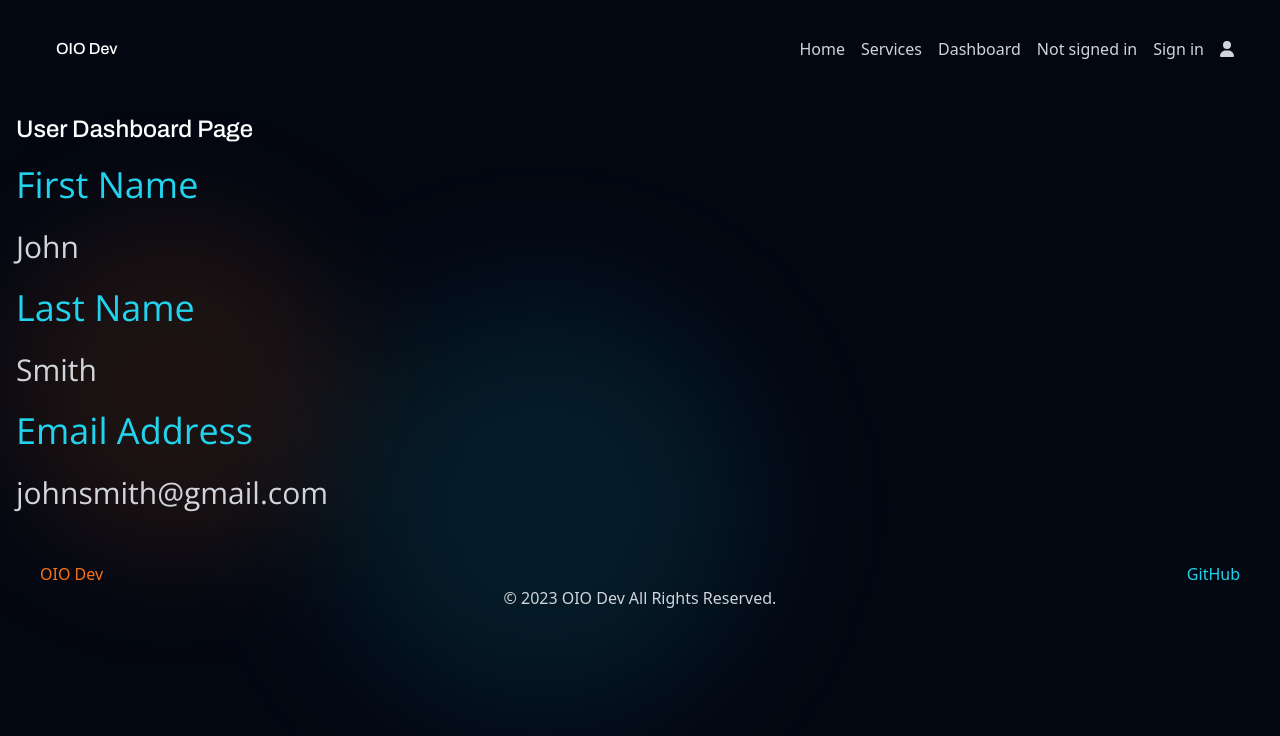
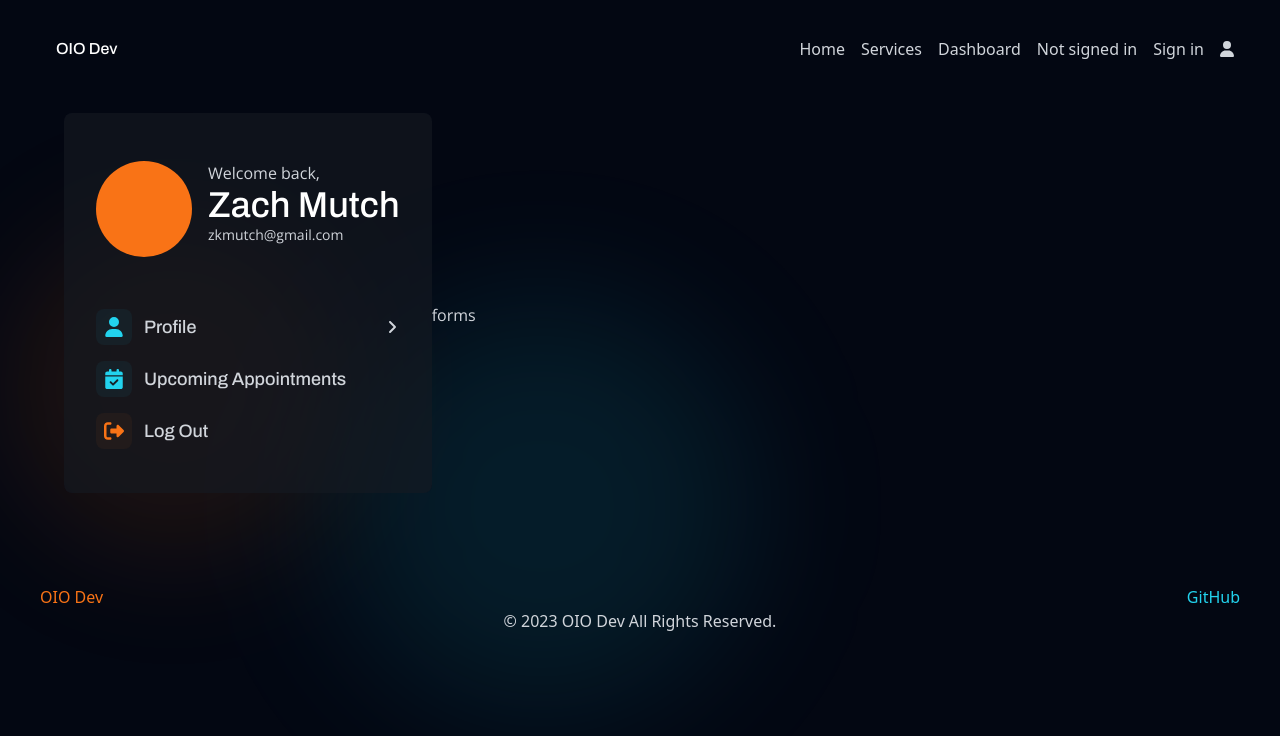
Before and after one commit to CodeByDex/OIODev, a Next.js app: page /dashboard in a window 1280 px wide. Shown: the top 736 px of the page. Built offline with nearby package versions, Linux system fonts and the light colour scheme; no server answers.

Commit message:
started build the dashboard route and sub routes, built UserCard component

```diff
--- /dev/null
+++ b/src/app/dashboard/components/UserCard.js
@@ -0,0 +1,64 @@
+"use client";
+import Link from "next/link";
+import { FontAwesomeIcon } from "@fortawesome/react-fontawesome";
+import {
+  faUser,
+  faCalendarCheck,
+  faRightFromBracket,
+  faAngleRight,
+} from "@fortawesome/free-solid-svg-icons";
+
+export default function UserDash() {
+  return (
+    <section className="userDash--container flex bg-brand-primary/60 rounded-lg mb-6 mx-auto md:max-w-3xl xl:max-w-6xl">
+      <div className="bg-gray-200/5 rounded-lg">
+        <div className="userDash--infoContainer p-5 flex flex-col items-center md:flex-row md:px-8 md:py-12 md:gap-4">
+          <div className="flex mr-auto gap-4">
+            <div className="userDash--imageContainer flex items-center">
+              <div className="userDash--imagePlaceholder h-24 w-24 bg-brand-accent rounded-full" />
+            </div>
+            <div>
+              <h4 className="userDash--title text-base">Welcome back,</h4>
+              <h2 className="userDash--name font-semibold text-2xl leading-6 text-brand-textHeader sm:text-3xl md:text-4xl">
+                Zach Mutch
+              </h2>
+              <h4 className="userDash--email text-sm">zkmutch@gmail.com</h4>
+            </div>
+          </div>
+        </div>
+        <div className="userDash--linksContainer pb-10 flex flex-col md:px-8 md:gap-2 text-lg font-primary">
+          <Link href="/dashboard" className="flex items-center justify-between">
+          <div className="delay-75 duration-300 py-1 rounded-lg w-fill flex items-center gap-3">
+              <FontAwesomeIcon
+                icon={faUser}
+                className="bg-brand-secondary/5 hover:bg-brand-secondary/10 delay-75 duration-300 text-brand-secondary p-2 rounded-lg w-5 h-5"
+              />
+              Profile
+            </div>
+            <FontAwesomeIcon icon={faAngleRight} className="w-4 h-4" />
+          </Link>
+          <Link href="/dashboard" className="flex items-center justify-between">
+          <div className="delay-75 duration-300 py-1 rounded-lg w-fill flex items-center gap-3">
+              <FontAwesomeIcon
+                icon={faCalendarCheck}
+                className="bg-brand-secondary/5 hover:bg-brand-secondary/10 delay-75 duration-300 text-brand-secondary p-2 rounded-lg w-5 h-5"
+              />
+              Upcoming Appointments
+            </div>
+            <FontAwesomeIcon icon={faAngleRight} className="w-4 h-4 hidden" />
+          </Link>
+          <Link href="/dashboard" className="flex items-center justify-between">
+            <div className="delay-75 duration-300 py-1 rounded-lg w-fill flex items-center gap-3">
+              <FontAwesomeIcon
+                icon={faRightFromBracket}
+                className="bg-brand-accent/5 hover:bg-brand-accent/10 delay-75 duration-300 text-brand-accent p-2 rounded-lg w-5 h-5"
+              />
+              Log Out
+            </div>
+            <FontAwesomeIcon icon={faAngleRight} className="w-4 h-4 hidden" />
+          </Link>
+        </div>
+      </div>
+    </section>
+  );
+}
--- /dev/null
+++ b/src/app/dashboard/layout.js
@@ -0,0 +1,28 @@
+"use client";
+import { useState } from "react";
+import InputField from "./components/InputField";
+import UserDash from "./components/UserCard";
+//TODO add logic to pull user from URL to display correct user dashboard
+//just a placeholder user for now
+const user = {
+  firstName: "John",
+  lastName: "Smith",
+  email: "johnsmith@gmail.com",
+};
+
+export default function Dashboard() {
+  const [firstName, setFirstName] = useState(user.firstName);
+  const [lastName, setLastName] = useState(user.lastName);
+  const [email, setEmail] = useState(user.email);
+
+  return (
+    <main className="flex-col">
+      <div className="flex mb-8 items-center mx-auto max-w-6xl">
+        <div>
+          <UserDash />
+        </div>
+        <div>forms</div>
+      </div>
+    </main>
+  );
+}
--- a/src/app/dashboard/page.js
+++ b/src/app/dashboard/page.js
@@ -1,46 +1,54 @@
-"use client"
-import {useState} from 'react';
-import InputField from './components/InputField';
+"use client";
+import { useState } from "react";
+import InputField from "./components/InputField";
+import UserDash from "./components/UserCard";
 //TODO add logic to pull user from URL to display correct user dashboard
 //just a placeholder user for now
 const user = {
   firstName: "John",
   lastName: "Smith",
-  email: "johnsmith@gmail.com"
-}
-
+  email: "johnsmith@gmail.com",
+};
 
 export default function Dashboard() {
   const [firstName, setFirstName] = useState(user.firstName);
   const [lastName, setLastName] = useState(user.lastName);
   const [email, setEmail] = useState(user.email);
 
-
   return (
-    <main className="flex flex-col gap-5">
-      <h1 className="font-primary text-brand-textHeader text-2xl m-w-full">
-        User Dashboard Page
-      </h1>
-      <div className="flex flex-col gap-6">
-        <h2 className="font-secondary text-brand-secondary text-4xl">First Name</h2>
-        <InputField
-          value={firstName}
-          handleChange={(e) => setFirstName(e.target.value)}
-          placeholder="Enter your first name"
-        />
-        <h2 className="font-secondary text-brand-secondary text-4xl">Last Name</h2>
-        <InputField
-          value={lastName}
-          handleChange={(e) => setLastName(e.target.value)}
-          placeholder="Enter your last name"
-        />
-        <h2 className='font-secondary text-brand-secondary text-4xl'>Email Address</h2>
-        <InputField
-          value={email}
-          handleChange={(e) => setEmail(e.target.value)}
-          placeholder="Enter your email"
-        />
+    <main className="flex-col">
+      <div className="flex mb-8 items-center mx-auto max-w-6xl">
+        <div><UserDash /></div>
+        <div>forms</div>
       </div>
     </main>
   );
+
+  // return (
+  //   <main className="flex flex-col gap-5">
+  //     <h1 className="font-primary text-brand-textHeader text-2xl m-w-full">
+  //       User Dashboard Page
+  //     </h1>
+  //     <div className="flex flex-col gap-6">
+  //       <h2 className="font-secondary text-brand-secondary text-4xl">First Name</h2>
+  //       <InputField
+  //         value={firstName}
+  //         handleChange={(e) => setFirstName(e.target.value)}
+  //         placeholder="Enter your first name"
+  //       />
+  //       <h2 className="font-secondary text-brand-secondary text-4xl">Last Name</h2>
+  //       <InputField
+  //         value={lastName}
+  //         handleChange={(e) => setLastName(e.target.value)}
+  //         placeholder="Enter your last name"
+  //       />
+  //       <h2 className='font-secondary text-brand-secondary text-4xl'>Email Address</h2>
+  //       <InputField
+  //         value={email}
+  //         handleChange={(e) => setEmail(e.target.value)}
+  //         placeholder="Enter your email"
+  //       />
+  //     </div>
+  //   </main>
+  // );
 }
```
